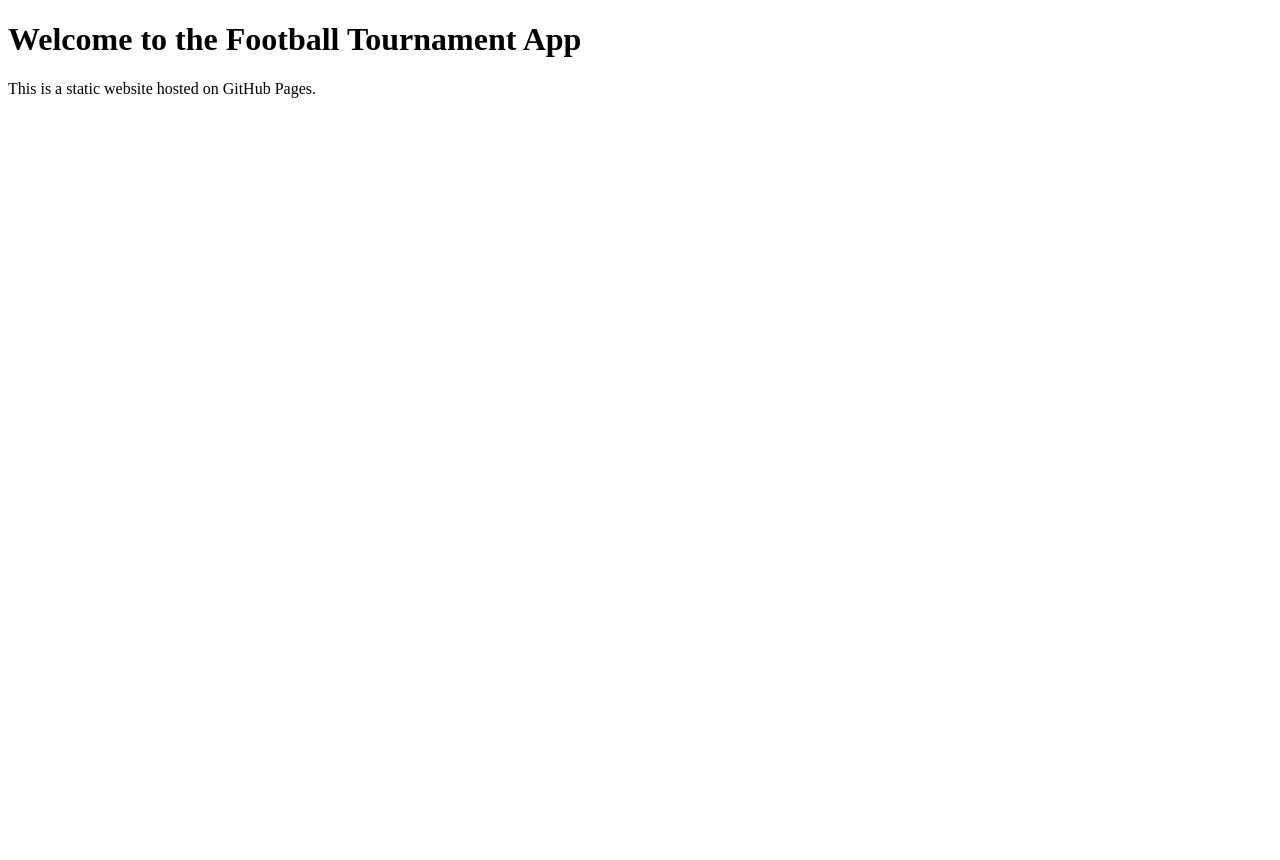
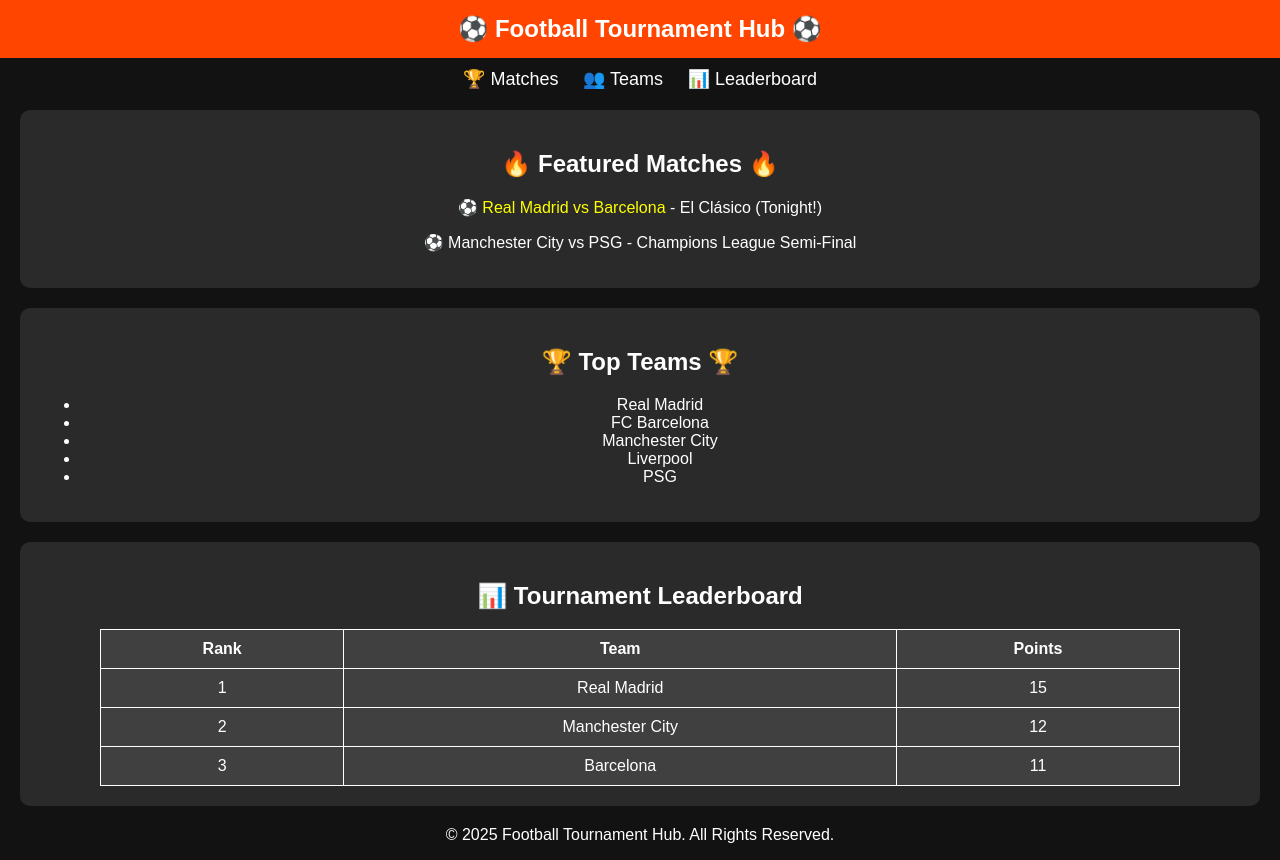
Before and after one commit to ApuOrgho/football-tournament-app, a website: page index.html in a window 1280 px wide. Before the commit the page ends 800 px from the top, so only its background shows below. Drawn offline with Linux system fonts and the light colour scheme.

Commit message:
Added complete website in one file

```diff
--- a/index.html
+++ b/index.html
@@ -1,10 +1,112 @@
 <!DOCTYPE html>
-<html>
+<html lang="en">
 <head>
-    <title>Football Tournament</title>
+    <meta charset="UTF-8">
+    <meta name="viewport" content="width=device-width, initial-scale=1.0">
+    <title>Football Tournament Hub</title>
+    <style>
+        body {
+            font-family: Arial, sans-serif;
+            background-color: #121212;
+            color: white;
+            text-align: center;
+            margin: 0;
+            padding: 0;
+        }
+        header {
+            background-color: #ff4500;
+            padding: 15px;
+            font-size: 24px;
+            font-weight: bold;
+        }
+        nav {
+            margin: 10px 0;
+        }
+        nav a {
+            color: white;
+            text-decoration: none;
+            margin: 10px;
+            font-size: 18px;
+        }
+        .section {
+            margin: 20px;
+            padding: 20px;
+            border-radius: 10px;
+            background: rgba(255, 255, 255, 0.1);
+        }
+        table {
+            width: 90%;
+            margin: auto;
+            border-collapse: collapse;
+            background: rgba(255, 255, 255, 0.1);
+        }
+        table, th, td {
+            border: 1px solid white;
+        }
+        th, td {
+            padding: 10px;
+        }
+        .highlight {
+            color: yellow;
+        }
+    </style>
 </head>
 <body>
-    <h1>Welcome to the Football Tournament App</h1>
-    <p>This is a static website hosted on GitHub Pages.</p>
+
+    <header>⚽ Football Tournament Hub ⚽</header>
+
+    <nav>
+        <a href="#matches">🏆 Matches</a>
+        <a href="#teams">👥 Teams</a>
+        <a href="#leaderboard">📊 Leaderboard</a>
+    </nav>
+
+    <div class="section" id="matches">
+        <h2>🔥 Featured Matches 🔥</h2>
+        <p>⚽ <span class="highlight">Real Madrid vs Barcelona</span> - El Clásico (Tonight!)</p>
+        <p>⚽ Manchester City vs PSG - Champions League Semi-Final</p>
+    </div>
+
+    <div class="section" id="teams">
+        <h2>🏆 Top Teams 🏆</h2>
+        <ul>
+            <li>Real Madrid</li>
+            <li>FC Barcelona</li>
+            <li>Manchester City</li>
+            <li>Liverpool</li>
+            <li>PSG</li>
+        </ul>
+    </div>
+
+    <div class="section" id="leaderboard">
+        <h2>📊 Tournament Leaderboard</h2>
+        <table>
+            <tr>
+                <th>Rank</th>
+                <th>Team</th>
+                <th>Points</th>
+            </tr>
+            <tr>
+                <td>1</td>
+                <td>Real Madrid</td>
+                <td>15</td>
+            </tr>
+            <tr>
+                <td>2</td>
+                <td>Manchester City</td>
+                <td>12</td>
+            </tr>
+            <tr>
+                <td>3</td>
+                <td>Barcelona</td>
+                <td>11</td>
+            </tr>
+        </table>
+    </div>
+
+    <footer>
+        <p>&copy; 2025 Football Tournament Hub. All Rights Reserved.</p>
+    </footer>
+
 </body>
 </html>
```
